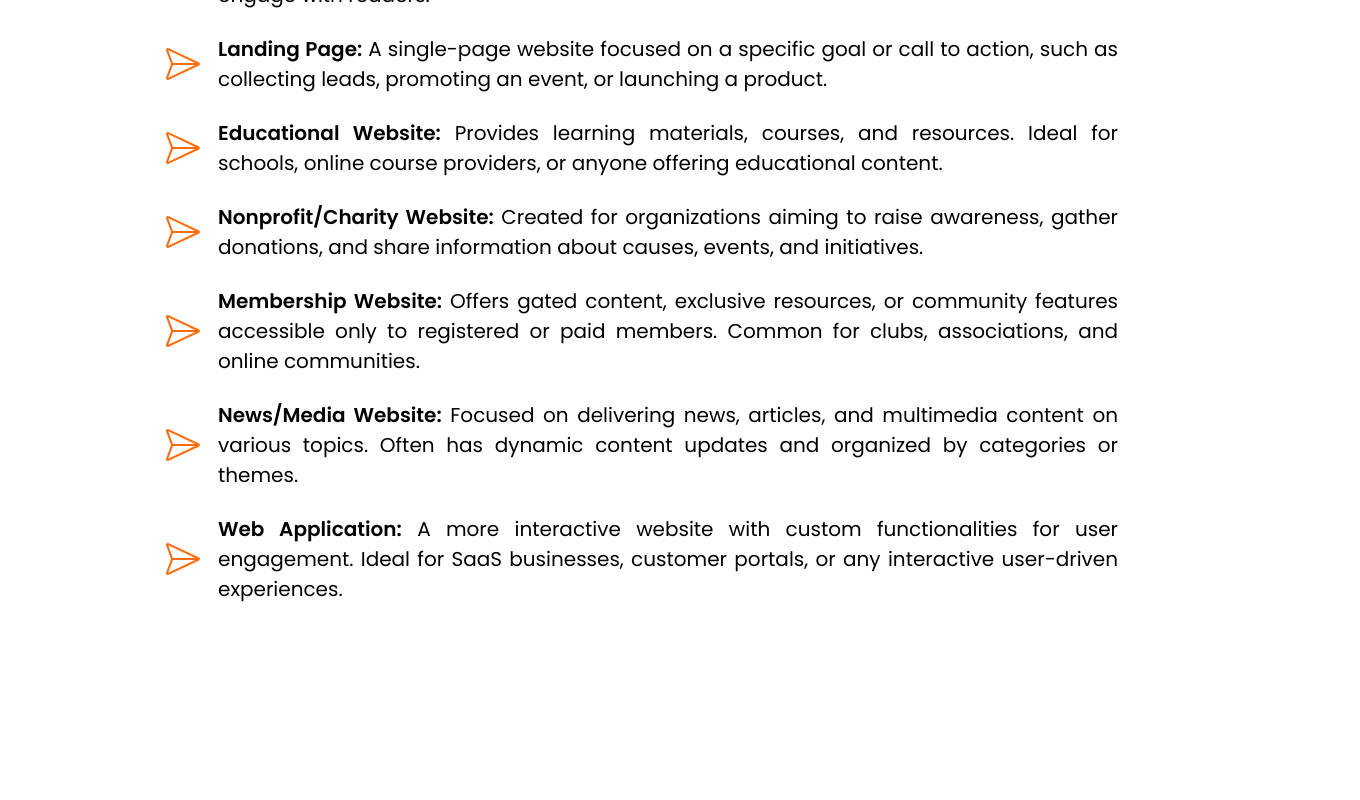
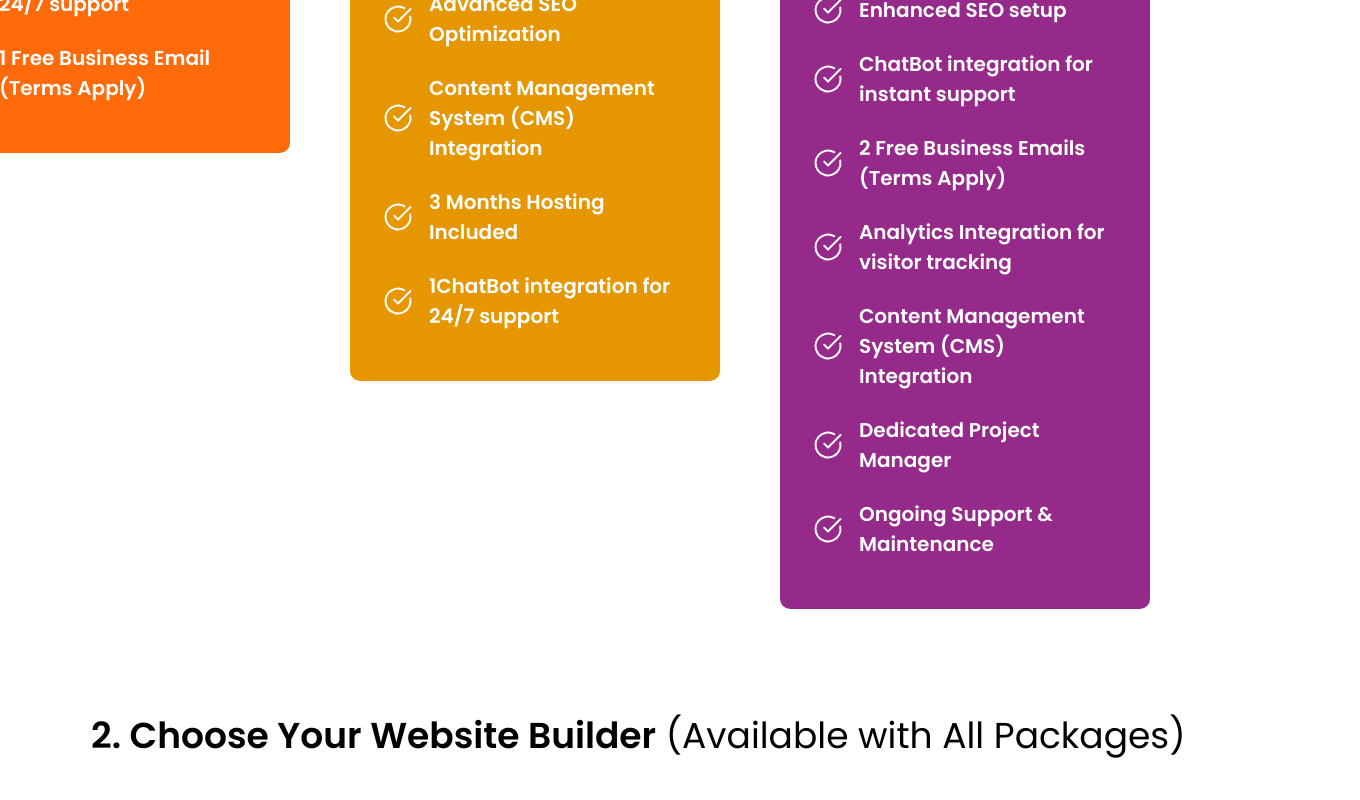
Before and after one commit to gitvanz/Webdev-onboarding-form, a Next.js app: page / in a window 1280 px wide. Shown: the part 680-1480 px from the top of the page, 1360 px wide, since content can reach past the window. Before the commit the page ends 1284 px from the top, so only its background shows below. Built offline with nearby package versions, Linux system fonts and the light colour scheme.

Commit message:
pag: 1 and 2 enabled

```diff
--- a/app/page.tsx
+++ b/app/page.tsx
@@ -9,8 +9,8 @@ const Home = () => {
                 Website Development Onboarding Form
             </h1>
             <div className="flex flex-col mt-[70px] gap-[100px]">
-                {/* <Package />
-                <Builder /> */}
+                <Package />
+                <Builder />
                 <WebsiteType />
             </div>
         </div>
```
